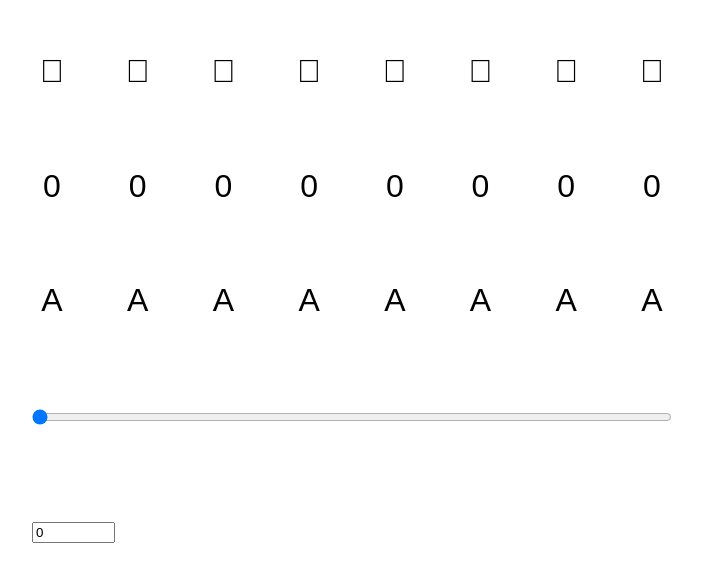
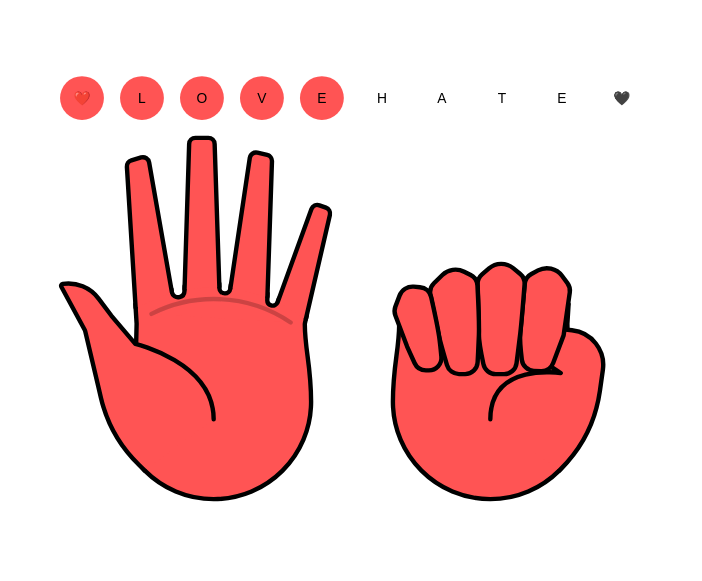
Before and after one commit to robstarbuck/finbin, a React (Create React App) app: page / in a window 1280 px wide. Shown: the part 101-682 px from the top of the page, without its empty margins (288-990 px from the left). Built offline with nearby package versions, Linux system fonts and the light colour scheme; a web font is replaced by a local one.

Commit message:
Commented out demo

```diff
--- a/src/App.tsx
+++ b/src/App.tsx
@@ -11,11 +11,11 @@ const App = () => {
     document.documentElement.style.setProperty("--fill", fill);
   }
 
-  return (
-    <div className="App">
-      <BinaryDemo />
-    </div>
-  );
+  // return (
+  //   <div className="App">
+  //     <BinaryDemo />
+  //   </div>
+  // );
 
   return (
     <div className="App">
```
